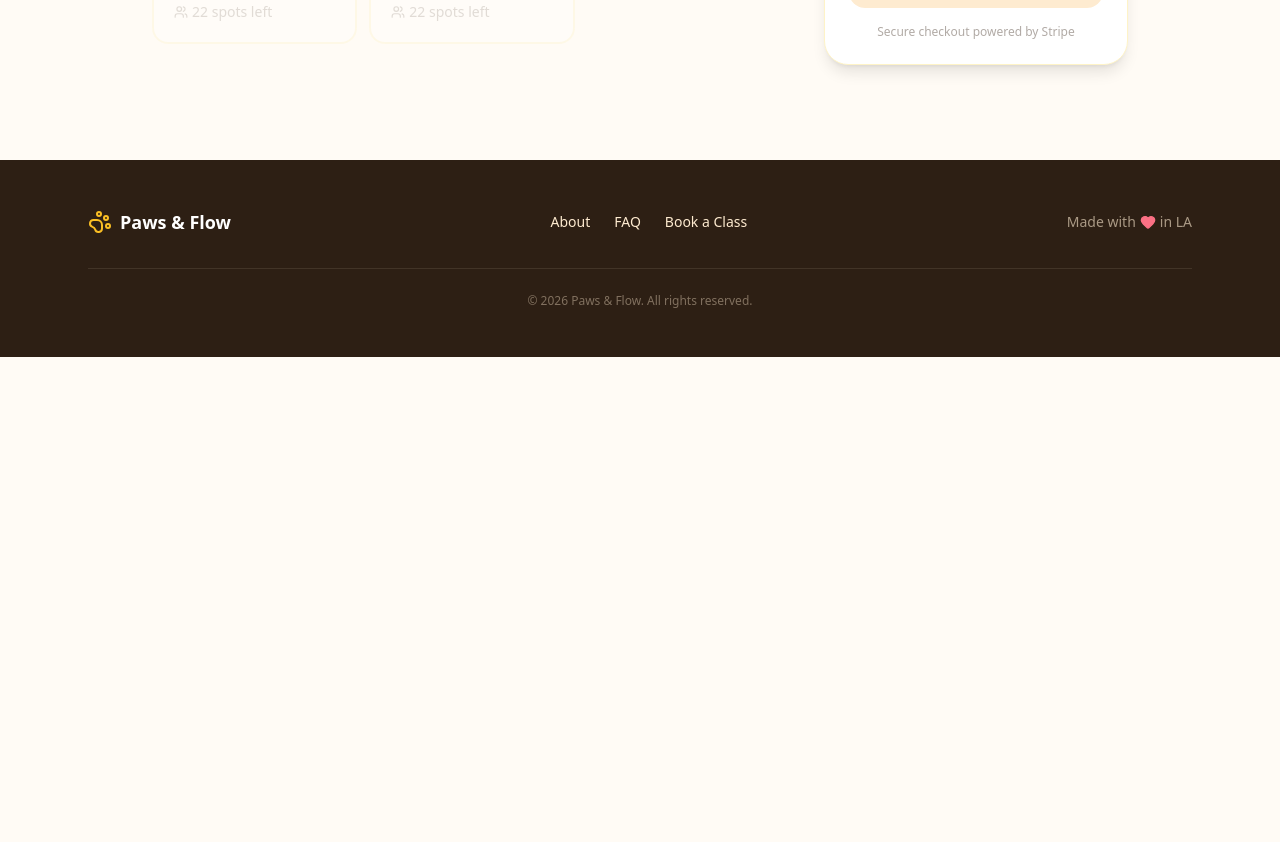
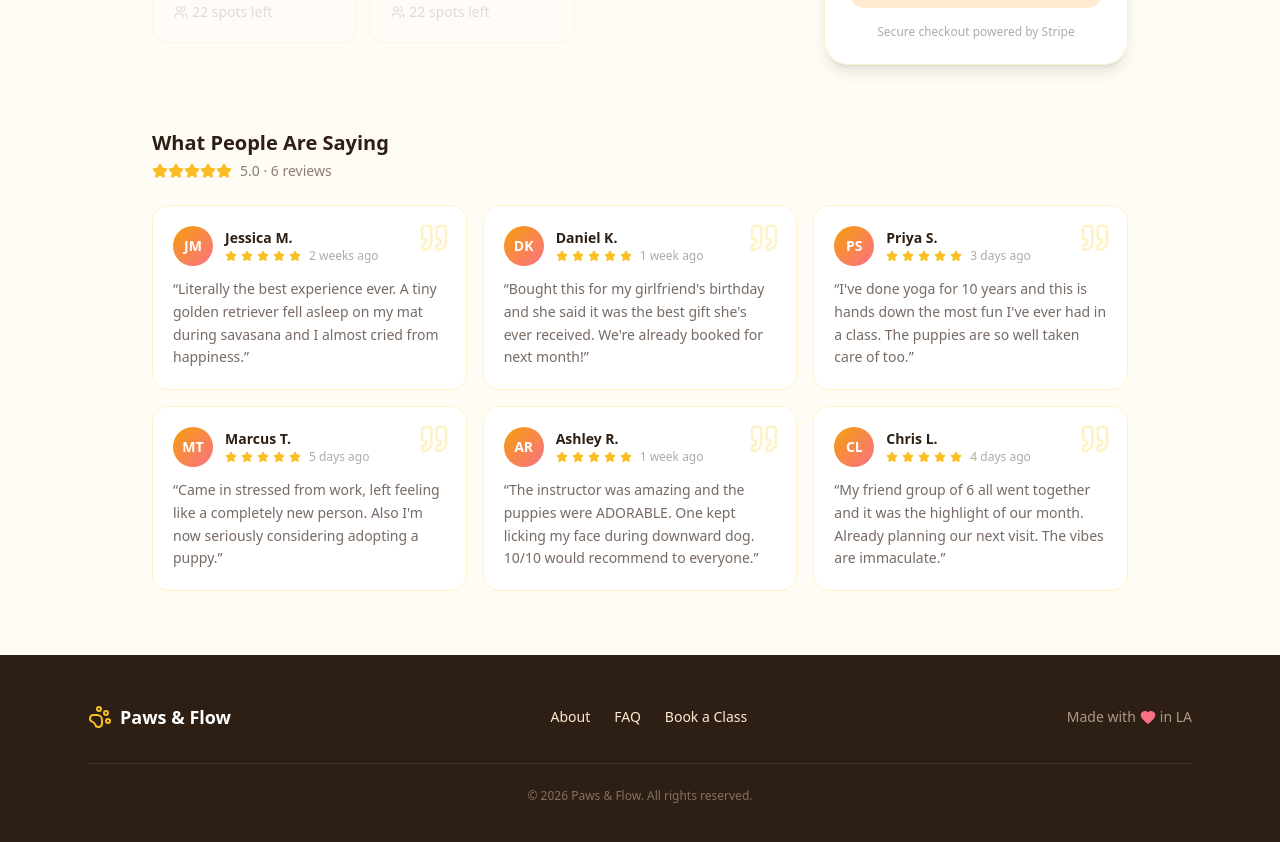
Before and after one commit to gregbazh/pawsandflow, a Next.js app: page /book in a window 1280 px wide. Shown: the part 640-1482 px from the top of the page. Before the commit the page ends 997 px from the top, so only its background shows below. Built offline with nearby package versions, Linux system fonts and the light colour scheme.

Commit message:
Add social proof reviews section to booking page
6 fake reviews with avatars, star ratings, and timestamps
displayed in a grid below the date/time picker to build trust

Made-with: Cursor

```diff
--- a/src/app/book/page.tsx
+++ b/src/app/book/page.tsx
@@ -12,12 +12,15 @@ import {
   ArrowLeft,
   CheckCircle2,
   Loader2,
+  Star,
+  Quote,
 } from "lucide-react";
 import Header from "@/components/Header";
 import Footer from "@/components/Footer";
 import {
   BRAND,
   CLASS_TIMES,
+  REVIEWS,
   getUpcomingWeekends,
   formatDate,
   formatDateLong,
@@ -315,6 +318,59 @@ export default function BookPage() {
             </div>
           </div>
 
+          {/* Reviews */}
+          <div className="mt-16">
+            <div className="flex items-center justify-between mb-6">
+              <div>
+                <h3 className="text-xl font-bold text-warm-900">
+                  What People Are Saying
+                </h3>
+                <div className="flex items-center gap-2 mt-1">
+                  <div className="flex">
+                    {[...Array(5)].map((_, i) => (
+                      <Star key={i} className="w-4 h-4 text-amber-400 fill-amber-400" />
+                    ))}
+                  </div>
+                  <span className="text-sm text-warm-800/60">
+                    5.0 · {REVIEWS.length} reviews
+                  </span>
+                </div>
+              </div>
+            </div>
+
+            <div className="grid sm:grid-cols-2 lg:grid-cols-3 gap-4">
+              {REVIEWS.map((review, i) => (
+                <div
+                  key={i}
+                  className="bg-white rounded-2xl border border-amber-100 p-5 card-hover relative"
+                >
+                  <Quote className="absolute top-4 right-4 w-8 h-8 text-amber-100" />
+                  <div className="flex items-center gap-3 mb-3">
+                    <div className="w-10 h-10 rounded-full cta-gradient flex items-center justify-center text-white text-sm font-bold shrink-0">
+                      {review.avatar}
+                    </div>
+                    <div>
+                      <div className="font-semibold text-warm-900 text-sm">
+                        {review.name}
+                      </div>
+                      <div className="flex items-center gap-1">
+                        {[...Array(review.rating)].map((_, j) => (
+                          <Star key={j} className="w-3 h-3 text-amber-400 fill-amber-400" />
+                        ))}
+                        <span className="text-xs text-warm-800/40 ml-1">
+                          {review.date}
+                        </span>
+                      </div>
+                    </div>
+                  </div>
+                  <p className="text-sm text-warm-800/70 leading-relaxed">
+                    &ldquo;{review.text}&rdquo;
+                  </p>
+                </div>
+              ))}
+            </div>
+          </div>
+
           {/* Mobile sticky checkout */}
           {selectedDate && selectedTime && (
             <div className="fixed bottom-0 left-0 right-0 lg:hidden bg-white/95 backdrop-blur-md border-t border-amber-100 p-4 z-40">
--- a/src/lib/constants.ts
+++ b/src/lib/constants.ts
@@ -59,6 +59,51 @@ export function dateToString(date: Date): string {
   return date.toISOString().split("T")[0];
 }
 
+export const REVIEWS = [
+  {
+    name: "Jessica M.",
+    rating: 5,
+    text: "Literally the best experience ever. A tiny golden retriever fell asleep on my mat during savasana and I almost cried from happiness.",
+    date: "2 weeks ago",
+    avatar: "JM",
+  },
+  {
+    name: "Daniel K.",
+    rating: 5,
+    text: "Bought this for my girlfriend's birthday and she said it was the best gift she's ever received. We're already booked for next month!",
+    date: "1 week ago",
+    avatar: "DK",
+  },
+  {
+    name: "Priya S.",
+    rating: 5,
+    text: "I've done yoga for 10 years and this is hands down the most fun I've ever had in a class. The puppies are so well taken care of too.",
+    date: "3 days ago",
+    avatar: "PS",
+  },
+  {
+    name: "Marcus T.",
+    rating: 5,
+    text: "Came in stressed from work, left feeling like a completely new person. Also I'm now seriously considering adopting a puppy.",
+    date: "5 days ago",
+    avatar: "MT",
+  },
+  {
+    name: "Ashley R.",
+    rating: 5,
+    text: "The instructor was amazing and the puppies were ADORABLE. One kept licking my face during downward dog. 10/10 would recommend to everyone.",
+    date: "1 week ago",
+    avatar: "AR",
+  },
+  {
+    name: "Chris L.",
+    rating: 5,
+    text: "My friend group of 6 all went together and it was the highlight of our month. Already planning our next visit. The vibes are immaculate.",
+    date: "4 days ago",
+    avatar: "CL",
+  },
+];
+
 export const FAQ_ITEMS = [
   {
     q: "Do I need yoga experience?",
```
